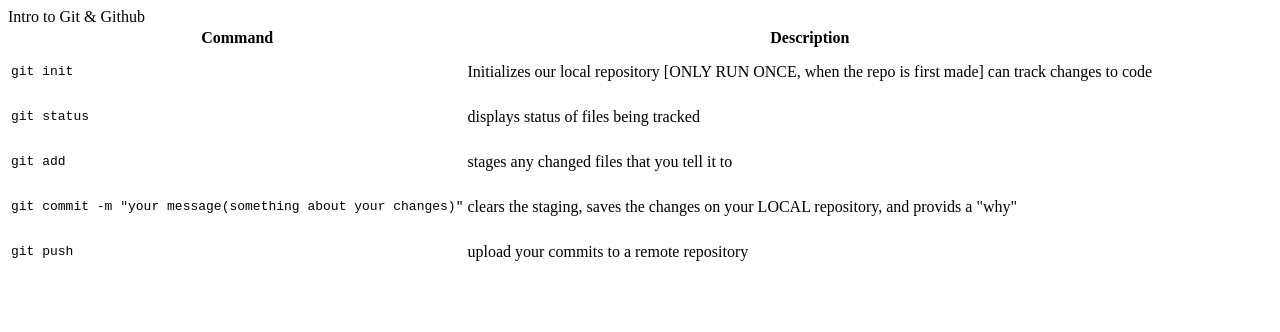
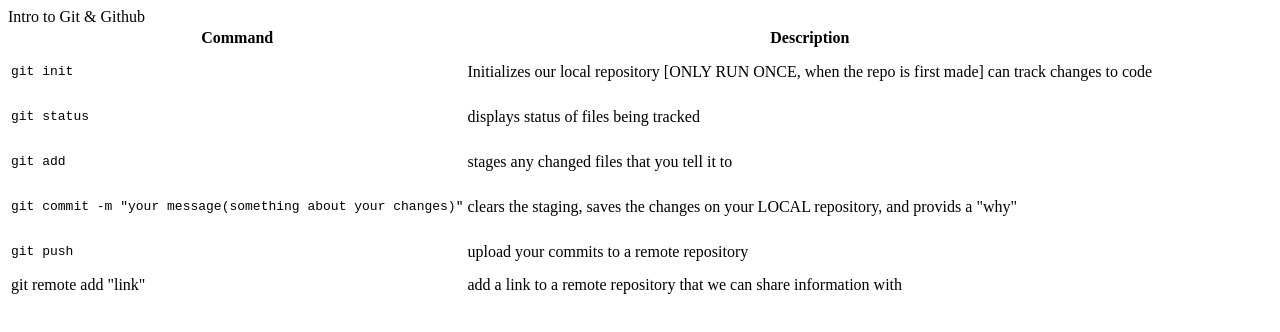
Before and after one commit to J-Krueger-Dev/IntroToGit, a plain HTML site: page index.html in a window 1280 px wide. Drawn offline with Linux system fonts and the light colour scheme.

Commit message:
added notes for remote command

```diff
--- a/index.html
+++ b/index.html
@@ -38,6 +38,11 @@
       <td><pre>git push</pre></td>
       <td>upload your commits to a remote repository</td>
     </tr>
+
+    <tr>
+      <td>git remote add "link"</td>
+      <td>add a link to a remote repository that we can share information with</td>
+    </tr>
     </tbody>
   </table>
 </body>
```
